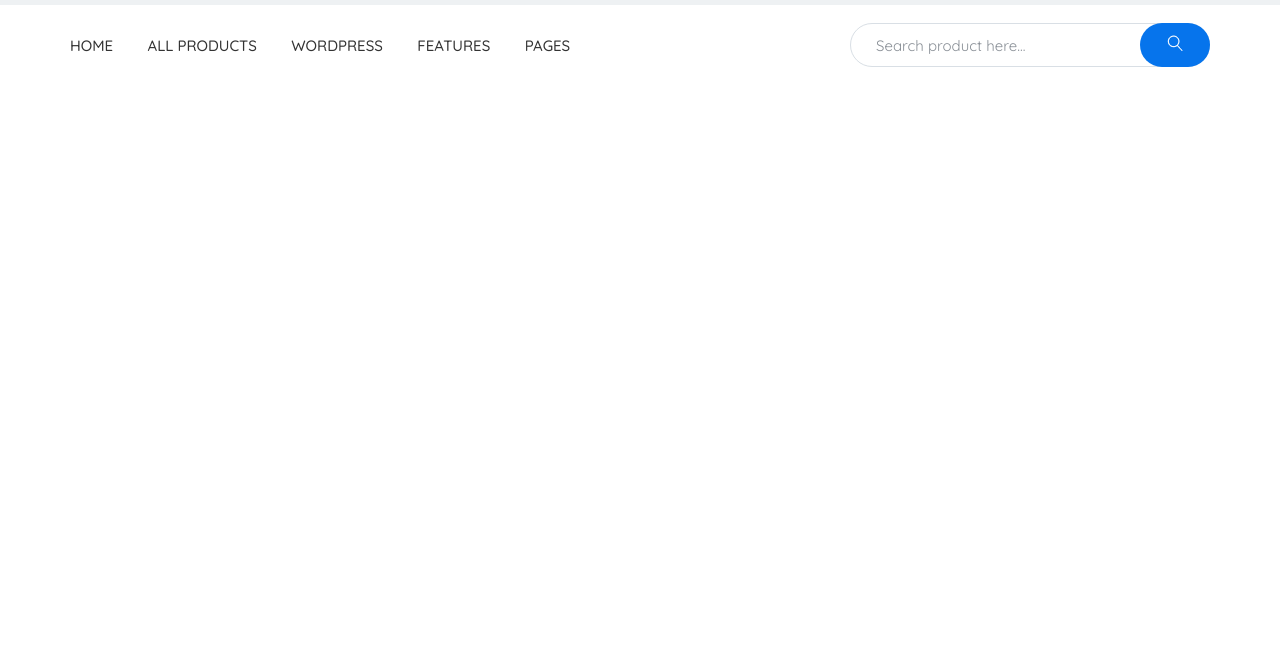
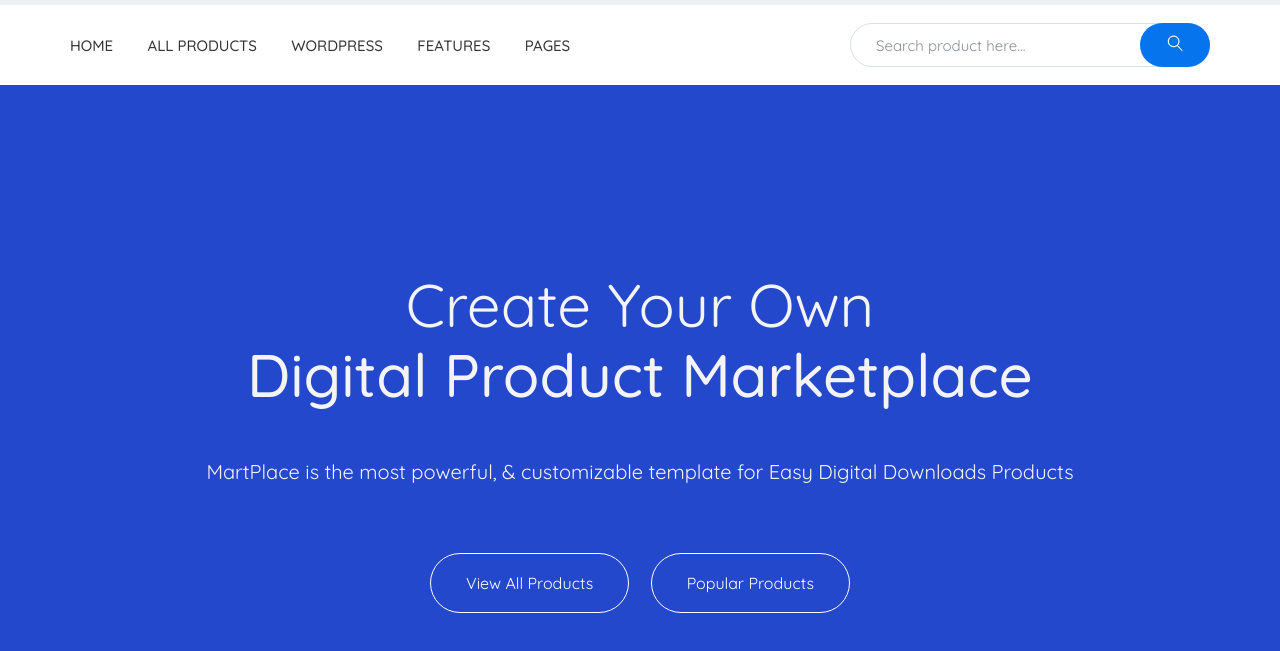
Before and after one commit to afalkon/MartPlace, a website: page app/index.html in a window 1280 px wide. Shown: the part 95-746 px from the top of the page. Drawn offline with nearby package versions, Linux system fonts and the light colour scheme; files that its build step writes are made by us from their sources.

Commit message:
Main Screen Section is added

```diff
--- a/app/index.html
+++ b/app/index.html
@@ -51,6 +51,16 @@
             </div>
         </div>
     </header>
+    <section class="mainScreen">
+        <div class="container">
+            <div class="mainScreen__inner">
+                <div class="mainScreen__inner-titleFirst">Create Your Own</div>
+                <div class="mainScreen__inner-titleSecond">Digital Product Marketplace</div>
+                <div class="mainScreen__inner-text">MartPlace is the most powerful, & customizable template for Easy Digital Downloads Products</div>
+                <div class="mainScreen__inner-buttonHolder"><a href="#">View All Products</a><a href="#">Popular Products</a></div>
+            </div>
+        </div>
+    </section>
     <script src="https://ajax.googleapis.com/ajax/libs/jquery/3.5.1/jquery.min.js"></script>
     <script src="js/libs.min.js"></script>
     <script src="js/main.min.js"></script>
--- a/app/scss/_global.scss
+++ b/app/scss/_global.scss
@@ -37,7 +37,8 @@
 }
 
 .container {
-    width: 1170px;
+    max-width: 1170px;
+    width: 100%;
     padding: 0 15px;
     margin: 0 auto;
 }
--- a/app/scss/style.scss
+++ b/app/scss/style.scss
@@ -112,3 +112,51 @@
         }
     }
 }
+
+.mainScreen {
+    background-color: #2448cb;
+    min-height: 725px;
+    &__inner {
+        padding-top: 185px;
+        padding-bottom: 100px;
+        text-align: center;
+        &-titleFirst {
+            font-size: 60px;
+            line-height: 70px;
+            color: #f3f3f8;
+            font-weight: 400;
+        }
+        &-titleSecond {
+            font-size: 60px;
+            line-height: 70px;
+            color: #f3f3f8;
+            font-weight: 500;
+            margin-bottom: 50px;
+        }
+        &-text {
+            font-size: 20px;
+            color: #f3f3f8;
+            margin-bottom: 70px;
+        }
+        &-buttonHolder {
+            margin: 0 auto;
+            max-width: 420px;
+            width: 100%;
+            display: flex;
+            justify-content: space-between;
+            & a {
+                padding: 20px 35px;
+                color: #fff;
+                font-size: 16px;
+                background-color: transparent;
+                border: 1px solid #fff;
+                border-radius: 33px;
+                transition: all .3s;
+            }
+            & a:hover {
+                color: #0674ec;
+                background-color: #fff;
+            }
+        }
+    }
+}
```
